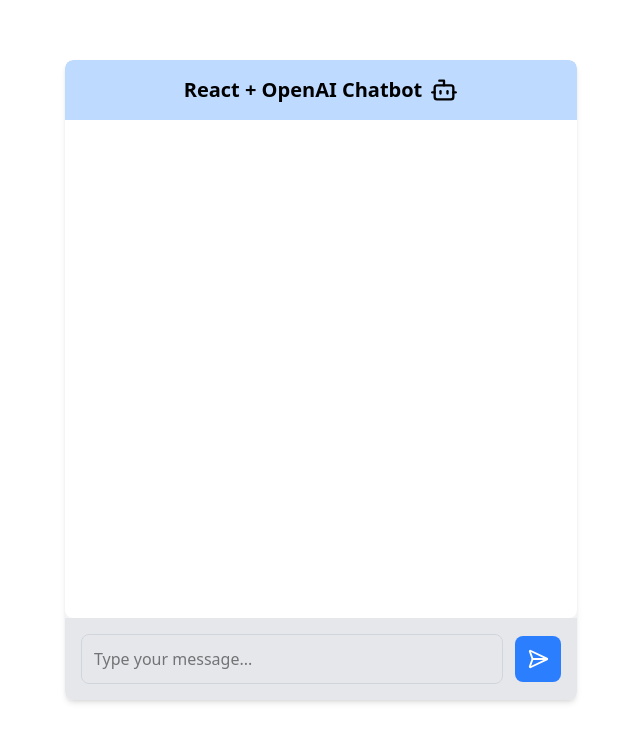
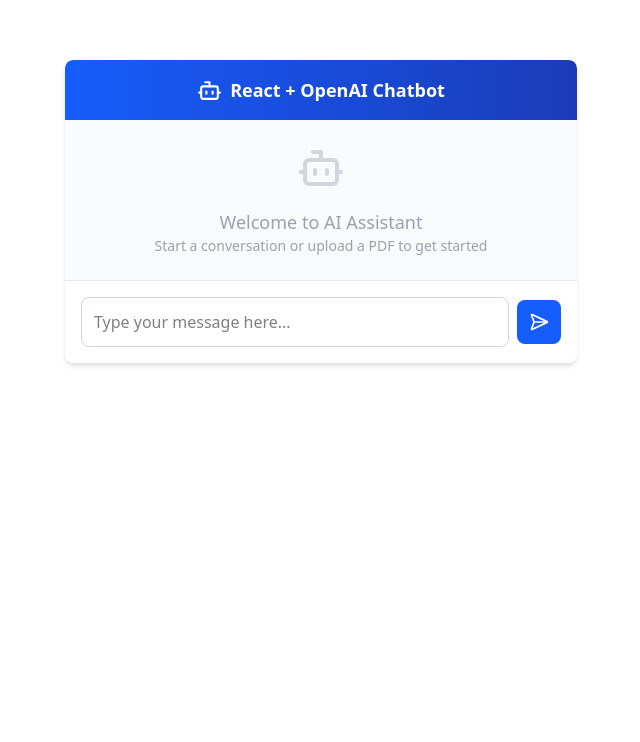
Before and after one commit to sravanthch/Personal-AI-Assistant, a React (Vite) app in the folder react-chatbot/: page / in a window 1280 px wide. Shown: the top 742 px of the page, without its empty margins (319-959 px from the left). Built offline with nearby package versions, Linux system fonts and the light colour scheme.

Commit message:
Integrate Chatbot

```diff
--- a/react-chatbot/src/components/ChatComponent.tsx
+++ b/react-chatbot/src/components/ChatComponent.tsx
@@ -1,39 +1,97 @@
-import React, { useState } from 'react';
-import { LuBot, LuSendHorizontal } from 'react-icons/lu';
+import React, { useState, useRef } from 'react'
+import { LuBot, LuSendHorizontal, LuUpload, LuX, LuFileText } from 'react-icons/lu';
+import { useChatbot } from './hooks/useChatbot';
+import Markdown from 'react-markdown';
+import useChatScroll from './hooks/useChatScroll';
 
-interface IChatComponentProps {}
+interface IChatComponentProps {
+
+}
 
 const ChatComponent: React.FunctionComponent<IChatComponentProps> = () => {
-    const [input, setInput] = useState('');
+    const [input, setInput] = useState('')
+    const { messages, sendMessage} = useChatbot();
+    const ref = useChatScroll(messages)
+    const fileInputRef = useRef<HTMLInputElement>(null);
+
+    const handleSend = () => {
+        if (input.trim()) {
+            sendMessage(input,);
+            setInput('')
+        }
+    }
 
     return (
-        <div className='flex flex-col h-[80vh] bg-gray-100 shadow-lg rounded-lg'>
-            <h2 className='p-4 font-bold text-xl text-center bg-blue-200 flex items-center justify-center gap-2 rounded-t-lg'>
-                React + OpenAI Chatbot <LuBot size={28} />
-            </h2>
-            <div className='flex-1 overflow-y-auto p-4 space-y-3 bg-white rounded-b-lg'>
-                {/* Chat messages will go here */}
+        <>
+
+
+            {/* Right Side - Chatbot */}
+            <div className='flex-1 flex flex-col bg-white'>
+                {/* Chat Header */}
+                <div className='p-4 font-semibold text-lg bg-gradient-to-r from-blue-600 to-blue-800 flex text-white justify-center items-center gap-2'>
+                    <LuBot size={25} />
+                    React + OpenAI Chatbot
                 </div>
-            <div className='flex items-center p-4 bg-gray-200 rounded-b-lg'>
+
+                {/* Chat Messages */}
+                <div ref={ref} className='flex-1 overflow-y-auto p-6 space-y-4 bg-gray-50'>
+                    {messages.length === 0 && (
+                        <div className='flex flex-col items-center justify-center h-full text-gray-400'>
+                            <LuBot size={48} className='mb-4 text-gray-300' />
+                            <p className='text-lg font-medium'>Welcome to AI Assistant</p>
+                            <p className='text-sm'>Start a conversation or upload a PDF to get started</p>
+                        </div>
+                    )}
+                    {messages?.map((msg, index) => (
+                        <div
+                            key={index}
+                            className={`flex ${msg.sender === 'user' ? 'justify-end' : 'justify-start'}`}
+                        >
+                            <div
+                                className={`max-w-md lg:max-w-xl px-4 py-3 rounded-lg ${
+                                    msg.sender === 'user'
+                                        ? 'bg-blue-600 text-white rounded-br-none'
+                                        : 'bg-white text-gray-800 border border-gray-200 rounded-bl-none shadow-sm'
+                                }`}
+                            >
+                                <div className='prose prose-sm max-w-none dark:prose-invert'>
+                                    <Markdown>
+                                        {msg?.text}
+                                    </Markdown>
+                                </div>
+                            </div>
+                        </div>
+                    ))}
+                </div>
+
+                {/* Chat Input Area */}
+                <div className='p-4 border-t border-gray-200 bg-white'>
+                    <div className='flex items-center gap-2'>
                         <input
                             type='text'
-                    className='flex-1 p-3 border border-gray-300 rounded-lg focus:outline-none focus:ring-2 focus:ring-blue-400'
-                    placeholder='Type your message...'
+                            className='flex-1 p-3 border border-gray-300 rounded-lg focus:outline-none focus:ring-2 focus:ring-blue-500 transition'
+                            placeholder={'Type your message here...'}
                             value={input}
                             onChange={(e) => setInput(e.target.value)}
+                            onKeyDown={(e) => {
+                                if (e.key === 'Enter' && !e.shiftKey) {
+                                    e.preventDefault();
+                                    handleSend();
+                                }
+                            }}
                         />
                         <button
-                    onClick={() => {
-                        console.log(input);
-                        setInput(''); // Clear input after sending
-                    }}
-                    className='ml-3 p-3 bg-blue-500 text-white rounded-lg hover:bg-blue-600 transition duration-200'
+                            onClick={handleSend}
+                            className='p-3 bg-blue-600 hover:bg-blue-700 text-white rounded-lg transition duration-200 flex items-center justify-center'
+                            title='Send message'
                         >
-                    <LuSendHorizontal size={22} />
+                            <LuSendHorizontal size={20} />
                         </button>
                     </div>
                 </div>
-    );
-};
+            </div>
+        </>
+    )
+}
 
 export default ChatComponent;
```
Lines whose indentation alone changed are shown as unchanged.
